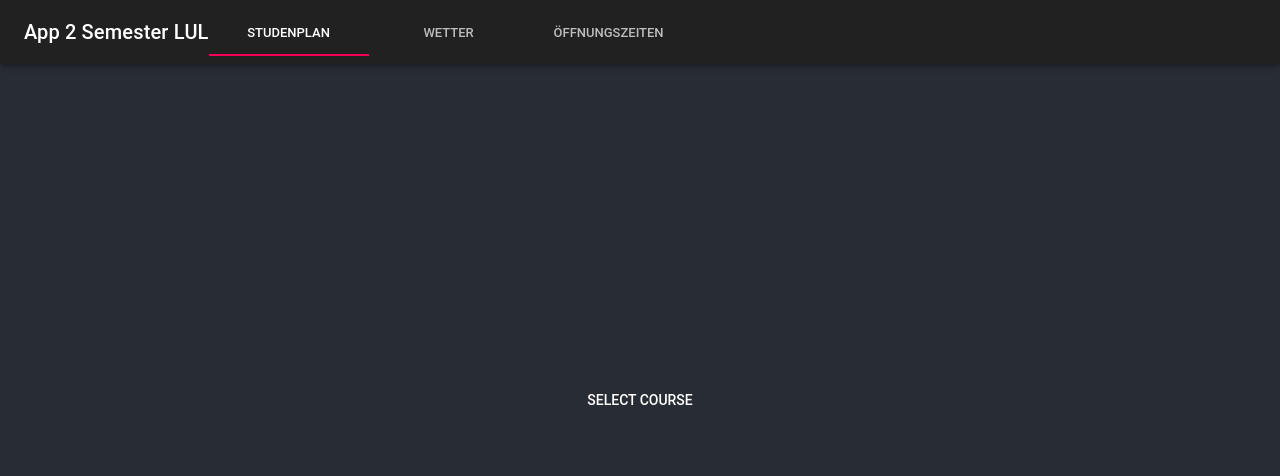
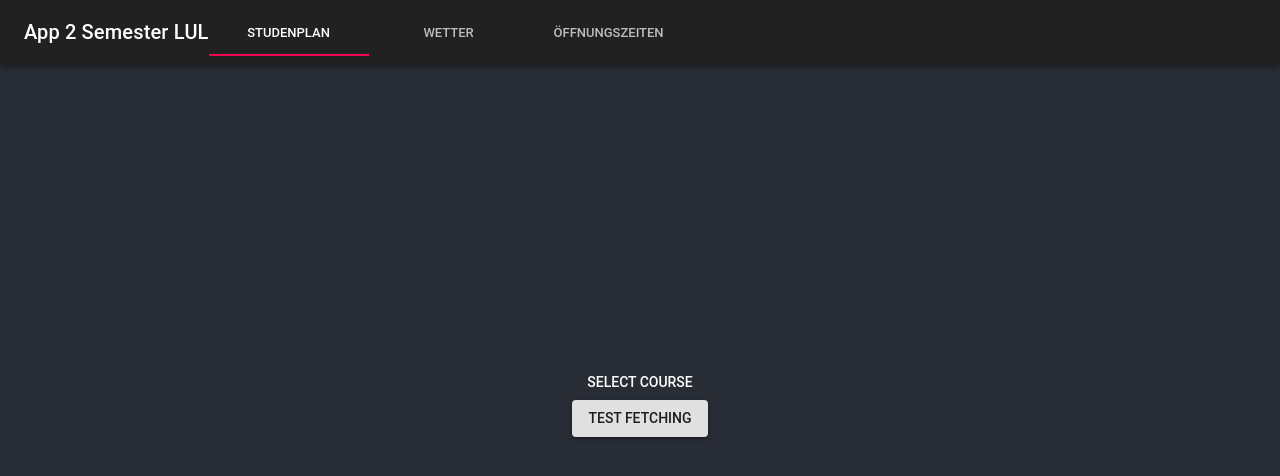
Before and after one commit to stubifox/App-2-Semester, a React (Create React App) app: page / in a window 1280 px wide. Shown: the top 476 px of the page. Built offline with nearby package versions, Linux system fonts and the light colour scheme.

Commit message:
refactoring und verzweifeln

```diff
--- a/src/App.jsx
+++ b/src/App.jsx
@@ -1,15 +1,18 @@
 import React, { Component } from "react";
 import "./App.css";
-import theme from "./theme.jsx";
+import theme from "./utils/theme.jsx";
 import { MuiThemeProvider } from "@material-ui/core/styles";
 import Appbar from "./components/AppBar.jsx";
 import RenderComponent from "./components/RenderBased.jsx";
+import Button from "@material-ui/core/Button";
+import { fetchData } from "./utils/FetchAnyData";
 
 class App extends Component {
   state = {
     tab: 0,
     lecture_url: String,
-    default_url: "https://vorlesungsplan.dhbw-mannheim.de/index.php?action=list&gid=3067001",
+    default_url:
+      "https://vorlesungsplan.dhbw-mannheim.de/index.php?action=list&gid=3067001",
     city: String,
     remember: false
   };
@@ -21,6 +24,18 @@ class App extends Component {
         <div className="App">
           <header className="App-header">
             <RenderComponent {...this.state} />
+            <Button
+              variant="contained"
+              onClick={() =>
+                console.log(
+                  fetchData(this.state.default_url, "text", {
+                    mode: "no-cors"
+                  })
+                )
+              }
+            >
+              Test Fetching
+            </Button>
           </header>
         </div>
       </MuiThemeProvider>
@@ -28,9 +43,9 @@ class App extends Component {
   }
 
   componentDidMount() {
-    const existing = localStorage.getItem("lecture_url") === "true";
-    console.log(existing);
-    const lecture_url = existing ? localStorage.getItem("lecture_url") : this.state.default_url;
+    const lecture_url = localStorage.getItem("lecture_url")
+      ? localStorage.getItem("lecture_url")
+      : this.state.default_url;
     this.setState({ lecture_url });
   }
 
@@ -40,7 +55,7 @@ class App extends Component {
     },
     handleStorage: () => {
       const { lecture_url } = this.state;
-      localStorage.setItem('lecture_url', lecture_url);
+      localStorage.setItem("lecture_url", lecture_url);
     }
   };
 }
--- a/src/components/Iframe.jsx
+++ b/src/components/Iframe.jsx
@@ -1,9 +1,9 @@
 import React, { Component } from "react";
 import "../App.css";
-import theme from "../theme.jsx";
+import theme from "../utils/theme.jsx";
 import { MuiThemeProvider } from "@material-ui/core/styles";
 
-export default class AnimatedFrame extends Component {
+export default class Iframe extends Component {
   render() {
     const { lecture_url } = this.props;
     return (
--- /dev/null
+++ b/src/utils/FetchAnyData.js
@@ -0,0 +1,11 @@
+/**
+ * @url to fetch from
+ * @method method to call e.g json() or text()
+ * @CORSMETHODS object with cors messages ({mode: 'no-cors'})
+ */
+export const fetchData = async (url, method, { ...CORSMETHODS }) => {
+  const res = await fetch(url, CORSMETHODS );
+  console.log(CORSMETHODS, method)
+  const data = await res.text();
+  return data;
+};
```
Also changed, not shown: src/components/FetchAnyData.jsx (deleted, +0 -17 lines), src/utils/theme.jsx (renamed from src/theme.jsx).
